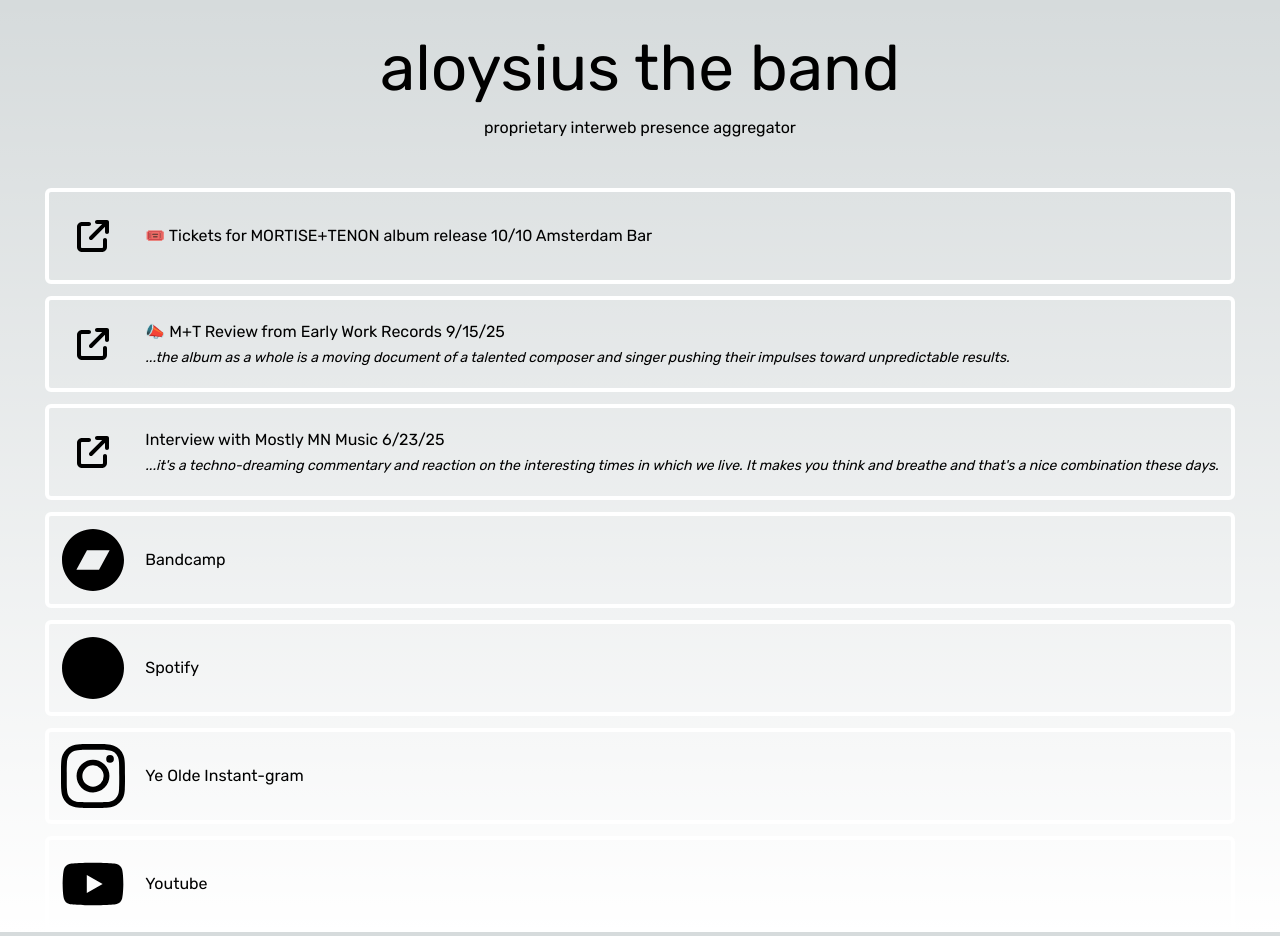
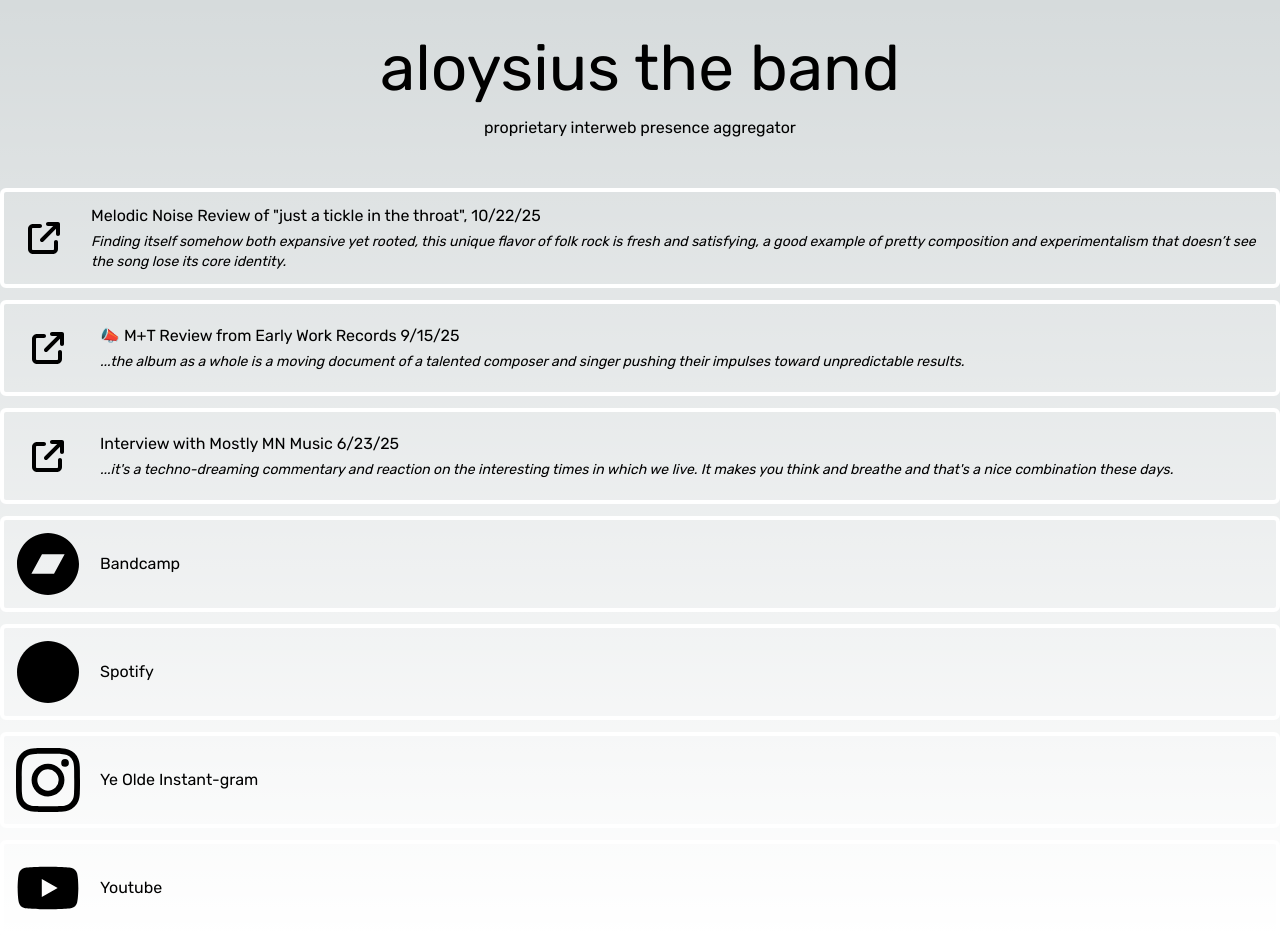
Before and after one commit to shynonagons/aloysiustheband, a Next.js app: page /links in a window 1280 px wide. Built offline with nearby package versions, Linux system fonts and the light colour scheme.

Commit message:
rm ticket link, add review

```diff
--- a/src/app/links/page.tsx
+++ b/src/app/links/page.tsx
@@ -8,10 +8,12 @@ const DEFAULT_ICON = <ArrowUpRightFromSquareIcon className='w-8 h-8' />;
 
 const socialLinks = [
   {
-    title: '🎟️ Tickets for MORTISE+TENON album release 10/10 Amsterdam Bar',
-    url: 'https://dice.fm/partner/dice/event/q2ak6o-aloysius-the-band-mortise-tenon-record-release-10th-oct-amsterdam-bar-hall-saint-paul-tickets',
+    title: '',
+    url: 'https://melodicnoisemedia.com/reviews/mn-sound-10222025',
     hoverColor: '[#1ed760]',
-    text: '🎟️ Tickets for MORTISE+TENON album release 10/10 Amsterdam Bar',
+    text: 'Melodic Noise Review of "just a tickle in the throat", 10/22/25',
+    pullQuote:
+      'Finding itself somehow both expansive yet rooted, this unique flavor of folk rock is fresh and satisfying, a good example of pretty composition and experimentalism that doesn’t see the song lose its core identity.',
   },
   {
     title: '📣 M+T Review from Early Work Records 9/15/25',
```
